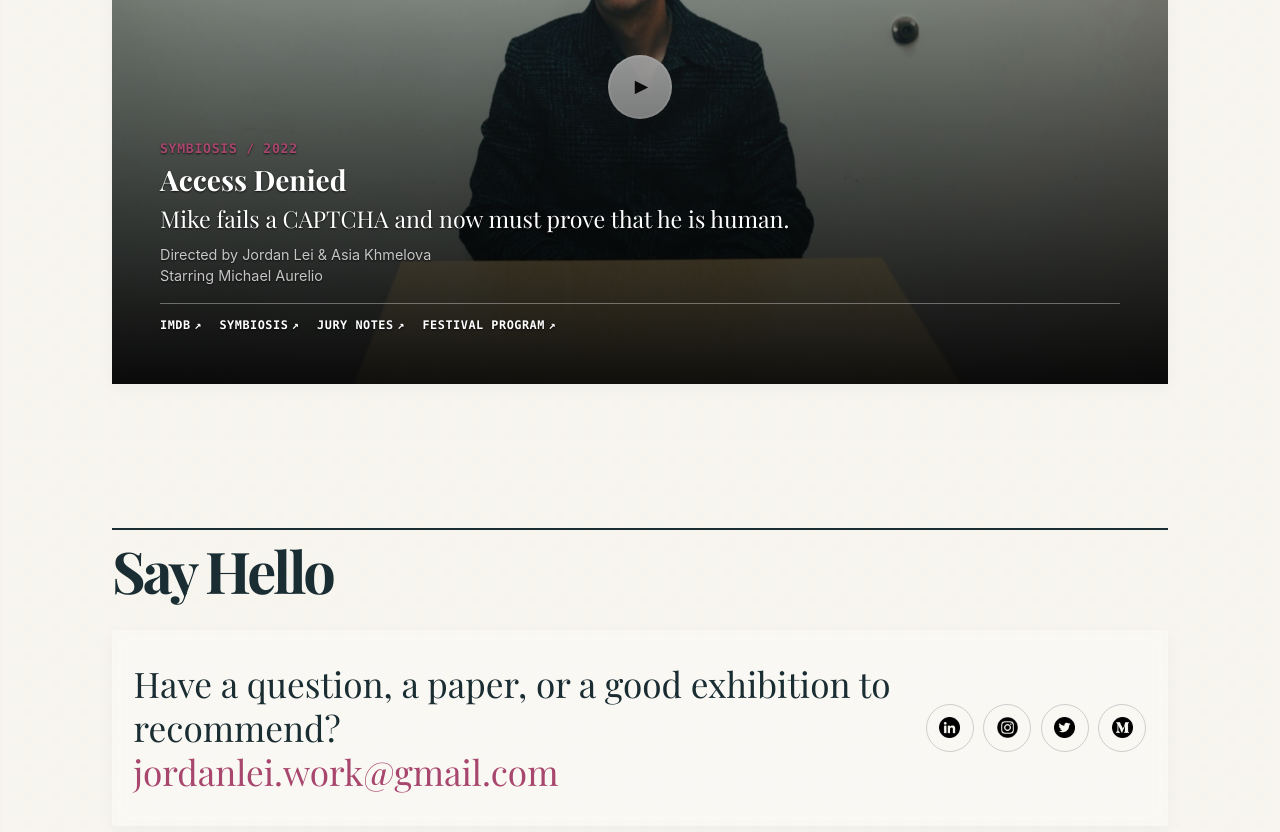
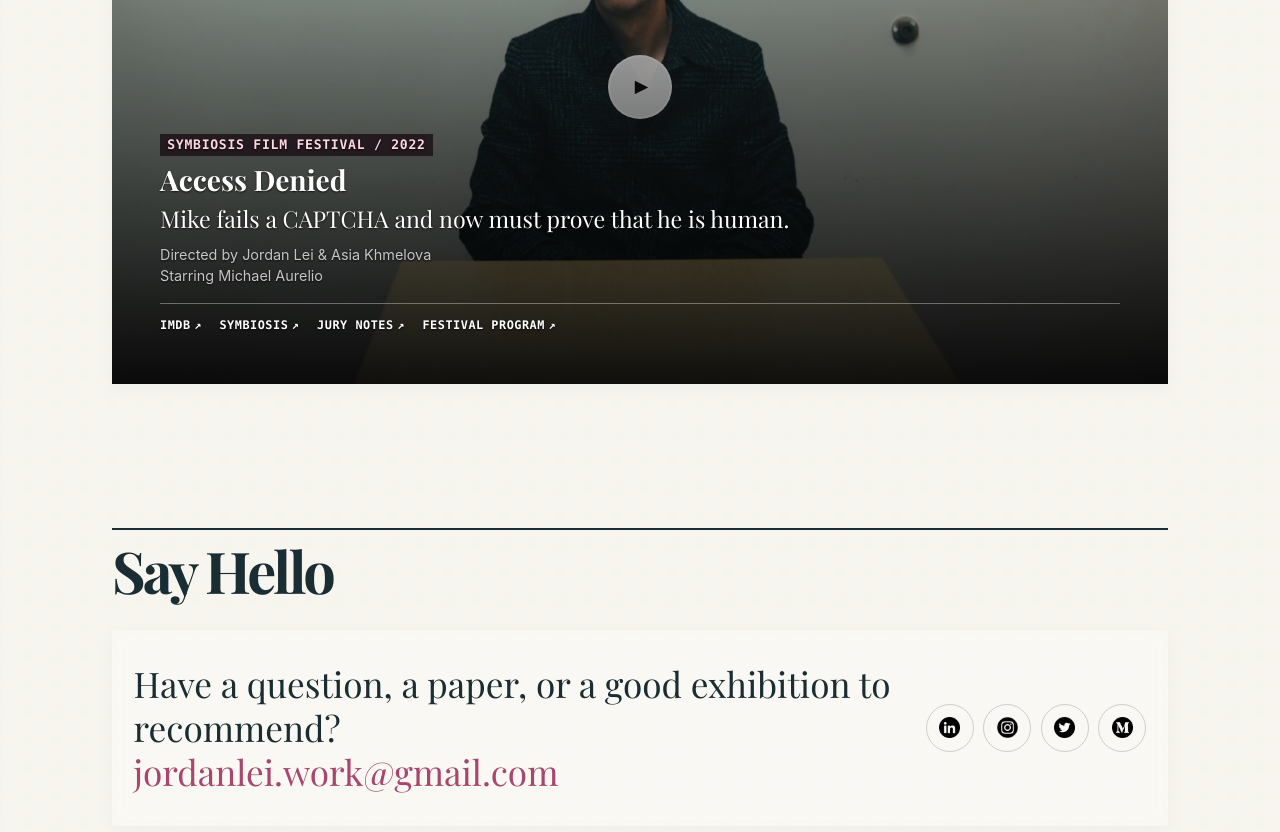
Before and after one commit to jordanlei/website, a Vue app: page / in a window 1280 px wide. Shown: the part 6120-6952 px from the top of the page. Built offline with nearby package versions, Linux system fonts and the light colour scheme; a web font is replaced by a local one.

Commit message:
Improve film festival label contrast

```diff
--- a/src/shared/components/FilmFeature.vue
+++ b/src/shared/components/FilmFeature.vue
@@ -67,7 +67,7 @@ onBeforeUnmount(() => player?.destroy())
     </div>
     <div class="film-copy">
       <p class="film-eyebrow">
-        Symbiosis / {{ film.year }}
+        Symbiosis Film Festival / {{ film.year }}
       </p>
       <component
         :is="titleTag"
@@ -109,7 +109,7 @@ onBeforeUnmount(() => player?.destroy())
 .film-copy { position: absolute; inset: 0; display: flex; flex-direction: column; justify-content: flex-end; padding: clamp(1.25rem, 4vw, 3rem); color: #fff; background: linear-gradient(180deg, rgba(0, 0, 0, .08) 15%, rgba(0, 0, 0, .92) 100%); text-shadow: 0 1px 2px rgba(0, 0, 0, .75); transition: opacity .25s ease; pointer-events: none; }
 .film.is-playing .film-copy { opacity: 0; }
 .film-copy p { margin: 0; }
-.film-copy .film-eyebrow { color: var(--signal-magenta); font-family: var(--mono-font); font-size: .82rem; font-weight: 800; letter-spacing: .055em; text-transform: uppercase; }
+.film-copy .film-eyebrow { width: fit-content; margin-bottom: .2rem; padding: .2rem .45rem; color: #ffd6e2; background: rgba(20, 8, 14, .72); font-family: var(--mono-font); font-size: .82rem; font-weight: 800; letter-spacing: .055em; line-height: 1.2; text-transform: uppercase; }
 .film-title { margin: .35rem 0 .6rem; color: #fff; font-family: 'Playfair Display', serif; font-size: clamp(1.5rem, 2.2vw, 1.85rem); font-weight: 700; line-height: 1.05; }
 .film-copy .film-logline { max-width: 42rem; color: #fff; font-family: 'Playfair Display', serif; font-size: clamp(1.1rem, 2vw, 1.45rem); line-height: 1.25; }
 .film-copy .film-credits { margin-top: .75rem; color: rgba(255, 255, 255, .75); font-size: .9rem; line-height: 1.45; }
```
